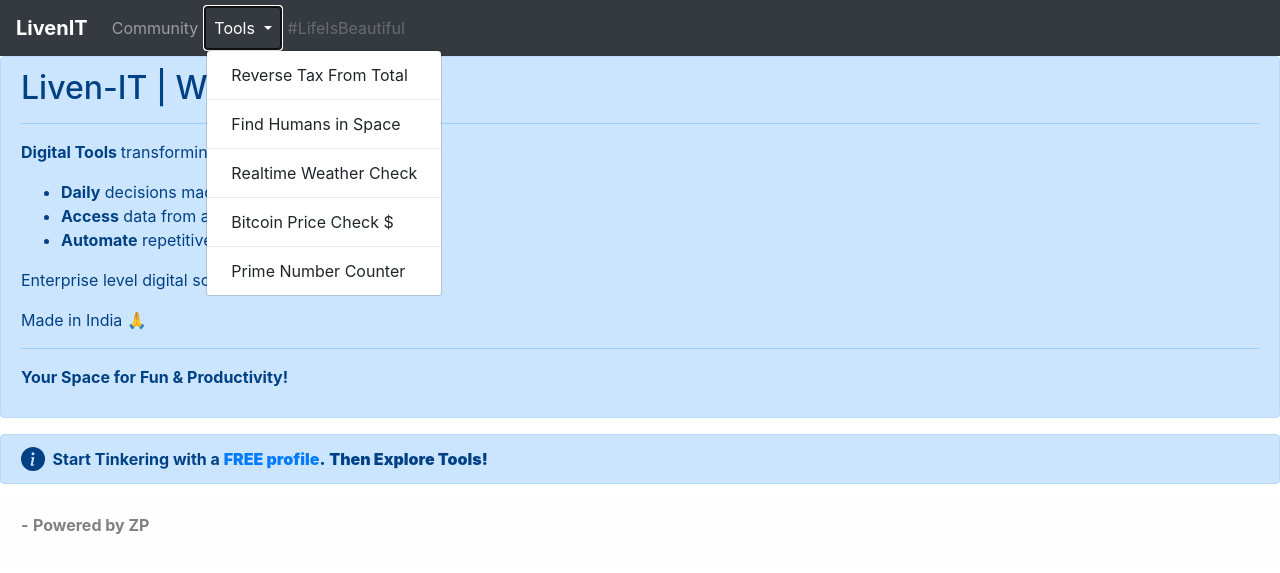
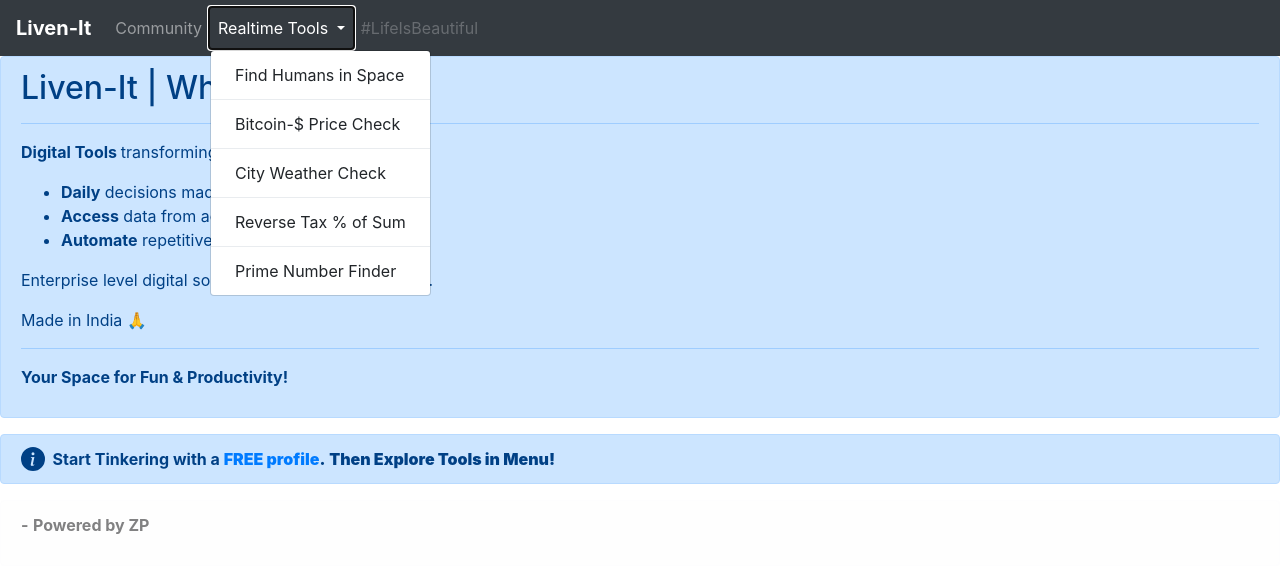
Before and after one commit to engagepy/livenit_opensource_tools, a Flask app: page / in a window 1280 px wide, after a click on "Realtime Tools". Shown: the top 573 px of the page. Run offline with Flask 2, Linux system fonts and the light colour scheme; some libraries are stand-ins or nearby versions.

Commit message:
Outputs format fixed. Pprint is waste

```diff
--- a/main.py
+++ b/main.py
@@ -195,7 +195,9 @@ def prime_page():
     name = form.name.data
     form.name.data = " "
     result = prime()
-    flash(result)
+    flash(result[1])
+    flash("--------- ")
+    flash(result[0])
   return render_template(
             'prime.html', name = name,
             form = form
--- a/templates/base.html
+++ b/templates/base.html
@@ -8,7 +8,7 @@
     <!-- Bootstrap CSS -->
     <link rel="stylesheet" href="https://maxcdn.bootstrapcdn.com/bootstrap/4.0.0/css/bootstrap.min.css" integrity="sha384-Gn5384xqQ1aoWXA+058RXPxPg6fy4IWvTNh0E263XmFcJlSAwiGgFAW/dAiS6JXm" crossorigin="anonymous">
 
-    <title> Liven-IT-Up! </title>
+    <title> Liven-It-Up! </title>
   </head>
   <body>
     {% include 'nav.html' %}
--- a/templates/landing.html
+++ b/templates/landing.html
@@ -7,7 +7,7 @@ div {text-align: left;}
 </style>
 
 <div class="alert alert-primary" role="alert">
-  <h2> Liven-IT | What is it ?
+  <h2> Liven-It | What is it ?
 </h2>
 
   <hr>
@@ -46,7 +46,7 @@ div {text-align: left;}
 
 <div class="alert alert-primary d-flex align-items-left" role="alert">
   <svg class="bi flex-shrink-0 me-2" width="24" height="24" role="img" aria-label="Info:"><use xlink:href="#info-fill"/></svg>
- <b> &nbsp; Start Tinkering with a <b> <a href="{{url_for('user')}}"> FREE profile</a>.</b>  <strong>Then Explore Tools!</strong></b></div>
+ <b> &nbsp; Start Tinkering with a <b> <a href="{{url_for('user')}}"> FREE profile</a>.</b>  <strong>Then Explore Tools in Menu!</strong></b></div>
 </div>
 
 </body>
--- a/templates/nav.html
+++ b/templates/nav.html
@@ -1,5 +1,5 @@
 <nav class="navbar navbar-expand-lg navbar-dark bg-dark">
-  <a class="navbar-brand" href="{{url_for('index')}}"><strong>LivenIT</strong></a>
+  <a class="navbar-brand" href="{{url_for('index')}}"><strong>Liven-It</strong></a>
   <button class="navbar-toggler" type="button" data-toggle="collapse" data-target="#navbarSupportedContent" aria-controls="navbarSupportedContent" aria-expanded="false" aria-label="Toggle navigation">
     <span class="navbar-toggler-icon"></span>
   </button>
@@ -12,27 +12,29 @@
       </li>
       <li class="nav-item dropdown">
         <a class="nav-link dropdown-toggle" href="#" id="navbarDropdown" role="button" data-toggle="dropdown" aria-haspopup="true" aria-expanded="false">
-        Tools
+        Realtime Tools
         </a>
         <div class="dropdown-menu" aria-labelledby="navbarDropdown">
-          <a class="dropdown-item" href="{{ url_for('tax_page')}}">Reverse Tax From Total</a>
+
+          <a class="dropdown-item" href="{{ url_for('iss_page')}}">Find Humans in Space</a>
+
+
+
+          <div class="dropdown-divider"></div>
+          <a class="dropdown-item" href="{{ url_for('btc')}}">Bitcoin-$ Price Check</a>
 
 
           <div class="dropdown-divider"></div>
 
-          <a class="dropdown-item" href="{{ url_for('iss_page')}}">Find Humans in Space</a>
+          <a class="dropdown-item" href="{{ url_for('weathery')}}">City Weather Check</a>
+
+          <div class="dropdown-divider"></div>
+          <a class="dropdown-item" href="{{ url_for('tax_page')}}">Reverse Tax % of Sum</a>
+
 
           <div class="dropdown-divider"></div>
 
-          <a class="dropdown-item" href="{{ url_for('weathery')}}">Realtime Weather Check</a>
-
-          <div class="dropdown-divider"></div>
-
-          <a class="dropdown-item" href="{{ url_for('btc')}}">Bitcoin Price Check $</a>
-
-          <div class="dropdown-divider"></div>
-
-          <a class="dropdown-item" href="{{ url_for('prime_page')}}">Prime Number Counter </a>
+          <a class="dropdown-item" href="{{ url_for('prime_page')}}">Prime Number Finder </a>
 
           <!div class="dropdown-divider"><!/div>
           <!a class="dropdown-item" href="#"></a>
--- a/weathers.py
+++ b/weathers.py
@@ -1,5 +1,4 @@
 import requests
-
 def weather(city):
   url = "https://community-open-weather-map.p.rapidapi.com/find"
 
@@ -20,4 +19,7 @@ def weather(city):
   data = dic['list']
   data = data[0]['main']
   print(data)
-  return data
+  data_refined = f'Temperature °C = {data["temp"]} | Feels Like = {data["feels_like"]} | Min = {data["temp_min"]} | Max = {data["temp_max"]} | Pressure = {data["pressure"]} | Humidity = {data["humidity"]}'
+
+  print(data_refined)
+  return data_refined
```
Also changed, not shown: primes.py (+8 -4 lines).
